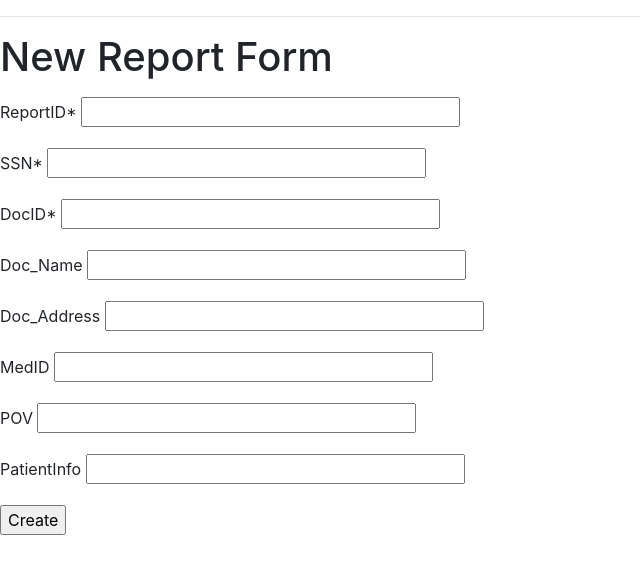
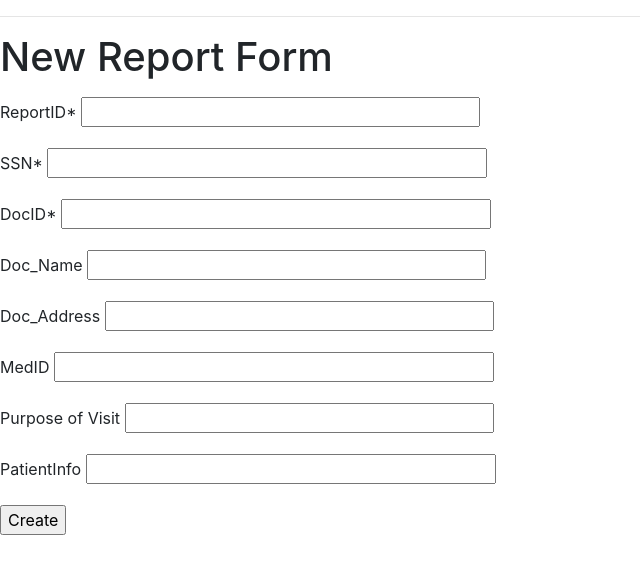
Before and after one commit to cmp998/Healthcare-Passsport, a Flask app: page /newreport in a window 1280 px wide. Shown: the part 101-675 px from the top of the page, without its empty margins (0-640 px from the left). Run offline with Flask 2, Linux system fonts and the light colour scheme; some libraries are stand-ins or nearby versions.

Commit message:
Centering all of the forms, changing POV to Purpose of Visit, adding the report

```diff
--- a/Passport/app/forms.py
+++ b/Passport/app/forms.py
@@ -25,6 +25,6 @@ class NewReportForm(FlaskForm):
     doc_name = StringField('Doc_Name')
     doc_address = StringField('Doc_Address')
     med_id = StringField('MedID')
-    purpose = StringField('POV')
+    purpose = StringField('Purpose of Visit')
     patient_info = StringField('PatientInfo')
     submit = SubmitField('Create')
--- a/Passport/app/templates/base.html
+++ b/Passport/app/templates/base.html
@@ -1,5 +1,4 @@
 <html>
-
     <head>
         <link rel="stylesheet" href="https://stackpath.bootstrapcdn.com/bootstrap/4.3.1/css/bootstrap.min.css" integrity="sha384-ggOyR0iXCbMQv3Xipma34MD+dH/1fQ784/j6cY/iJTQUOhcWr7x9JvoRxT2MZw1T" crossorigin="anonymous">
         <link rel="stylesheet" type="text/css" href="{{ url_for('static', filename='css/main.css') }}">
--- a/Passport/app/templates/newreport.html
+++ b/Passport/app/templates/newreport.html
@@ -3,16 +3,19 @@
 {% block content %}
     <h1>New Report Form</h1>
     <p>{% if error %}*{{error}}*{% endif%}</p>
-    <form action="" method="post" novalidate>
-        {{ form.hidden_tag() }}
-        <p>{{ form.report_id.label }} {{ form.report_id(size=32) }}</p>
-        <p>{{ form.ssn.label }} {{ form.ssn(size=32) }}</p>
-        <p>{{ form.doc_id.label }} {{ form.doc_id(size=32) }}</p>
-        <p>{{ form.doc_name.label }}{% if error == "New Doctor Detected: Please Include All Info" %}*{% endif%} {{ form.doc_name(size=32) }}</p>
-        <p>{{ form.doc_address.label }}{% if error == "New Doctor Detected: Please Include All Info" %}*{% endif%} {{ form.doc_address(size=32) }}</p>
-        <p>{{ form.med_id.label }} {{ form.med_id(size=32) }}</p>
-        <p>{{ form.purpose.label }} {{ form.purpose(size=32) }}</p>
-        <p>{{ form.patient_info.label }} {{ form.patient_info(size=32) }}</p>
-        <p>{{ form.submit() }}</p>
-    </form>
+    <div class="form">
+        <form action="" method="post" novalidate>
+            <!-- sizes of forms are so wack so that they line up with our current prompts -->
+            {{ form.hidden_tag() }}
+            <p>{{ form.report_id.label }} {{ form.report_id(size=34) }}</p>
+            <p>{{ form.ssn.label }} {{ form.ssn(size=38) }}</p>
+            <p>{{ form.doc_id.label }} {{ form.doc_id(size=37) }}</p>
+            <p>{{ form.doc_name.label }}{% if error == "New Doctor Detected: Please Include All Info" %}*{% endif%} {{ form.doc_name(size=34) }}</p>
+            <p>{{ form.doc_address.label }}{% if error == "New Doctor Detected: Please Include All Info" %}*{% endif%} {{ form.doc_address(size=33) }}</p>
+            <p>{{ form.med_id.label }} {{ form.med_id(size=38) }}</p>
+            <p>{{ form.purpose.label }} {{ form.purpose(size=31) }}</p>
+            <p>{{ form.patient_info.label }} {{ form.patient_info(size=35) }}</p>
+            <p>{{ form.submit() }}</p>
+        </form>
+    </div>
 {% endblock %}
--- a/Passport/app/templates/search.html
+++ b/Passport/app/templates/search.html
@@ -8,6 +8,7 @@
     <p>{% if error %}*{{error}}*{% endif%}</p>
     <div class="form">
         <form action="" method="post" novalidate>
+            <!-- sizes of forms are so wack so that they line up with our current prompts -->
             {{ form.hidden_tag() }}
             <p>
                 {{ form.patient_id.label }}
```
Also changed, not shown: Passport/app/templates/newpatient.html (+6 -3 lines), 1 other file.
